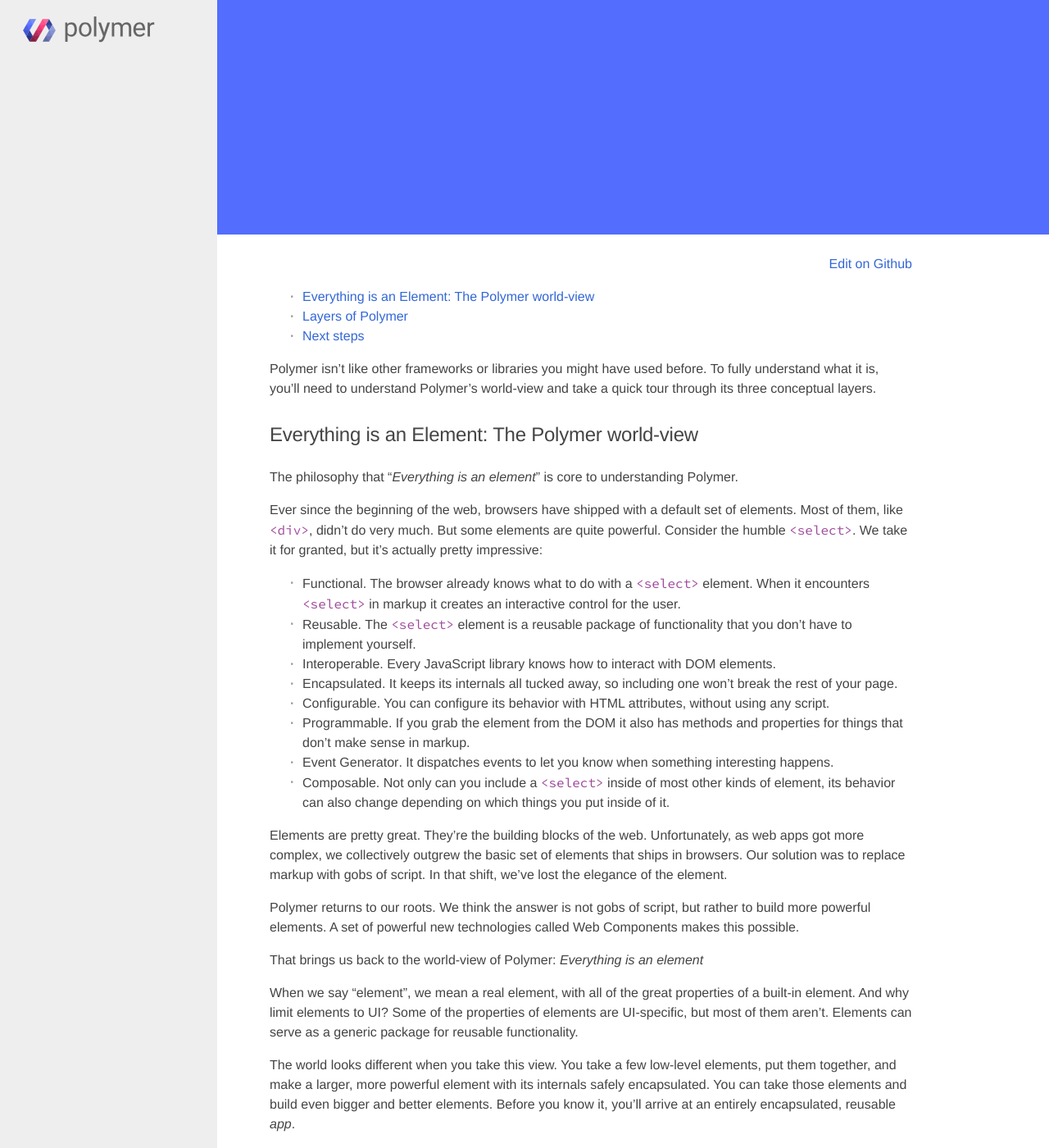
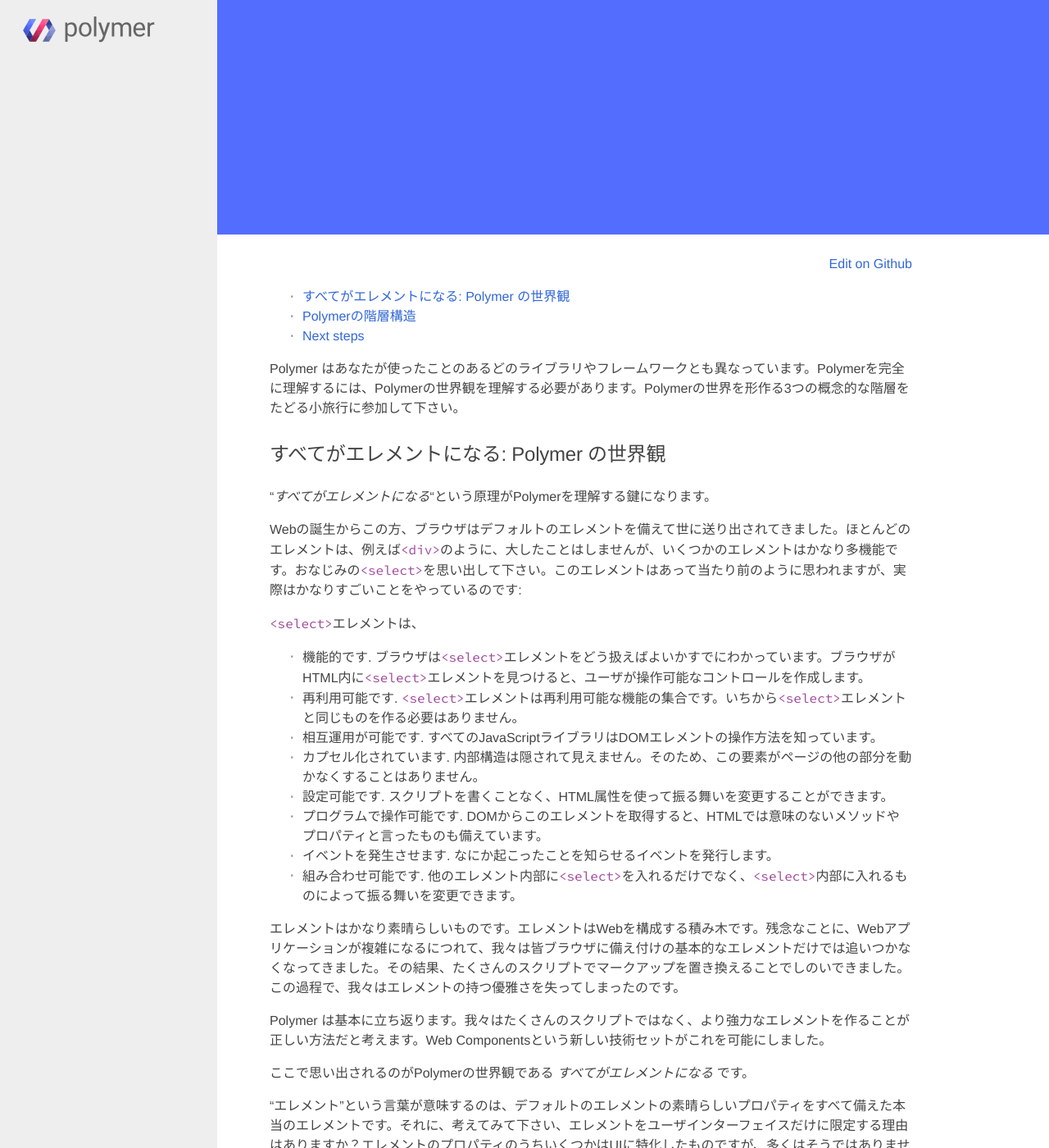
Before and after one commit to craftgear/polymer-docs-ja, a Jekyll site: the page built from docs_ja/docs/start/everything.md, in a window 1280 px wide and 1400 px high. Shown: the whole window at 82% size. Built offline with Jekyll 4.4.1, drawn with Linux system fonts in a browser that asks for light colours; some web fonts are replaced; a script that is not in the unit is left out; some of the changed text lies outside the part shown.

Commit message:
working on everything.md

```diff
--- a/docs_ja/docs/start/everything.md
+++ b/docs_ja/docs/start/everything.md
@@ -2,45 +2,47 @@
 layout: default
 type: start
 shortname: Start
-title: Understanding Polymer
-subtitle: The concepts and layering
+title: Polymerを理解する
+subtitle: そのコンセプトと階層構造
 ---
 
 {% include toc.html %}
 
-{{site.project_title}} isn't like other frameworks or libraries you might have used before. To fully understand what it is, you'll need to understand {{site.project_title}}'s world-view and take a quick tour through its three conceptual layers.
+{{site.project_title}} はあなたが使ったことのあるどのライブラリやフレームワークとも異なっています。Polymerを完全に理解するには、{{site.project_title}}の世界観を理解する必要があります。Polymerの世界を形作る3つの概念的な階層をたどる小旅行に参加して下さい。
 
-## Everything is an Element: The {{site.project_title}} world-view {#everythingis}
+## すべてがエレメントになる: {{site.project_title}} の世界観 {#everythingis}
 
-The philosophy that "_Everything is an element_" is core to understanding {{site.project_title}}.
+"_すべてがエレメントになる_"という原理が{{site.project_title}}を理解する鍵になります。
 
-Ever since the beginning of the web, browsers have shipped with a default set of elements. Most of them, like `<div>`, didn't do very much. But some elements are quite powerful. Consider the humble `<select>`. We take it for granted, but it's actually pretty impressive:
+Webの誕生からこの方、ブラウザはデフォルトのエレメントを備えて世に送り出されてきました。ほとんどのエレメントは、例えば`<div>`のように、大したことはしませんが、いくつかのエレメントはかなり多機能です。おなじみの`<select>`を思い出して下さい。このエレメントはあって当たり前のように思われますが、実際はかなりすごいことをやっているのです:
 
-- **Functional**. The browser already knows what to do with a `<select>` element. When it encounters `<select>` in markup it creates an interactive control for the user.
-- **Reusable**. The `<select>` element is a reusable package of functionality that you don’t have to implement yourself.
-- **Interoperable**. Every JavaScript library knows how to interact with DOM elements.
-- **Encapsulated**. It keeps its internals all tucked away, so including one won't break the rest of your page.
-- **Configurable**. You can configure its behavior with HTML attributes, without using any script.
-- **Programmable**. If you grab the element from the DOM it also has methods and properties for things that don't make sense in markup.
-- **Event Generator**. It dispatches events to let you know when something interesting happens.
-- **Composable**. Not only can you include a `<select>` inside of most other kinds of element, its behavior can also change depending on which things you put inside of it.
+`<select>`エレメントは、
 
-Elements are pretty great. They're the building blocks of the web. Unfortunately, as web apps got more complex, we collectively outgrew the basic set of elements that ships in browsers. Our solution was to replace markup with gobs of script. In that shift, we've lost the elegance of the element.
+- **機能的です**. ブラウザは`<select>`エレメントをどう扱えばよいかすでにわかっています。ブラウザがHTML内に`<select>`エレメントを見つけると、ユーザが操作可能なコントロールを作成します。
+- **再利用可能です**. `<select>`エレメントは再利用可能な機能の集合です。いちから`<select>`エレメントと同じものを作る必要はありません。
+- **相互運用が可能です**. すべてのJavaScriptライブラリはDOMエレメントの操作方法を知っています。
+- **カプセル化されています**. 内部構造は隠されて見えません。そのため、この要素がページの他の部分を動かなくすることはありません。
+- **設定可能です**. スクリプトを書くことなく、HTML属性を使って振る舞いを変更することができます。
+- **プログラムで操作可能です**. DOMからこのエレメントを取得すると、HTMLでは意味のないメソッドやプロパティと言ったものも備えています。
+- **イベントを発生させます**. なにか起こったことを知らせるイベントを発行します。
+- **組み合わせ可能です**. 他のエレメント内部に`<select>`を入れるだけでなく、`<select>`内部に入れるものによって振る舞いを変更できます。
 
-{{site.project_title}} returns to our roots. We think the answer is not gobs of script, but rather to build more powerful elements. A set of powerful new technologies called Web Components makes this possible.
+エレメントはかなり素晴らしいものです。エレメントはWebを構成する積み木です。残念なことに、Webアプリケーションが複雑になるにつれて、我々は皆ブラウザに備え付けの基本的なエレメントだけでは追いつかなくなってきました。その結果、たくさんのスクリプトでマークアップを置き換えることでしのいできました。この過程で、我々はエレメントの持つ優雅さを失ってしまったのです。
 
-That brings us back to the world-view of {{site.project_title}}: _Everything is an element_
+{{site.project_title}} は基本に立ち返ります。我々はたくさんのスクリプトではなく、より強力なエレメントを作ることが正しい方法だと考えます。Web Componentsという新しい技術セットがこれを可能にしました。
 
-When we say "element", we mean a real element, with all of the great properties of a built-in element. And why limit elements to UI? Some of the properties of elements are UI-specific, but most of them aren’t. Elements can serve as a generic package for reusable functionality.
+ここで思い出されるのが{{site.project_title}}の世界観である _すべてがエレメントになる_ です。
 
-The world looks different when you take this view. You take a few low-level elements, put them together, and make a larger, more powerful element with its internals safely encapsulated. You can take those elements and build even bigger and better elements. Before you know it, you'll arrive at an entirely encapsulated, reusable _app_.
+"エレメント"という言葉が意味するのは、デフォルトのエレメントの素晴らしいプロパティをすべて備えた本当のエレメントです。それに、考えてみて下さい、エレメントをユーザインターフェイスだけに限定する理由はありますか？エレメントのプロパティのうちいくつかはUIに特化したものですが、多くはそうではありません。エレメントは再利用可能な機能の普遍的なパッケージとして存在しうるのです。
 
-In the old world, script was your concrete, and the solution to most of your problems was to use gobs of it. In the new world, elements are your bricks; script is like mortar. Select the bricks that fit your needs most closely and use only a judicious amount of mortar to hold them together. This is what we mean when we say _everything is an element_.
+この視点で見ると、世界は違って見えます。基本的なエレメントを組み合わせて、その複雑さを見せることなく、より大きく強力なエレメントを作れます。さらに自分で作ったエレメントを組み合わせてより大きくより強力なエレメントを作ることもできるのです。それとは気づかずに完全にカプセル化された再利用可能な _アプリケーション_ が完成していることでしょう。
+
+今までの世界では、スクリプトが建物を立てる際のコンクリートの役目を果たしていました。たくさんのコンクリートを使うことが問題解決の方法でした。新しい世界ではエレメントがレンガの役割を果たします。スクリプトはモルタルのようなものです。必要な形に最も近いレンガを選び、少しのモルタルでそれらをつなぎ合わせす。それが、我々の言う、_すべてがエレメントになる_ の意味することなのです。
 
 
-## Layers of {{site.project_title}}
+## {{site.project_title}}の階層構造
 
-There are three conceptual layers to {{site.project_title}}:
+{{site.project_title}}には3つの概念的な階層構造があります:
 
 1. **[Web components](/docs/start/platform.html)**: {{site.project_title}} is built on
 the Web Components standards. Not all browsers support these features yet, so
```
